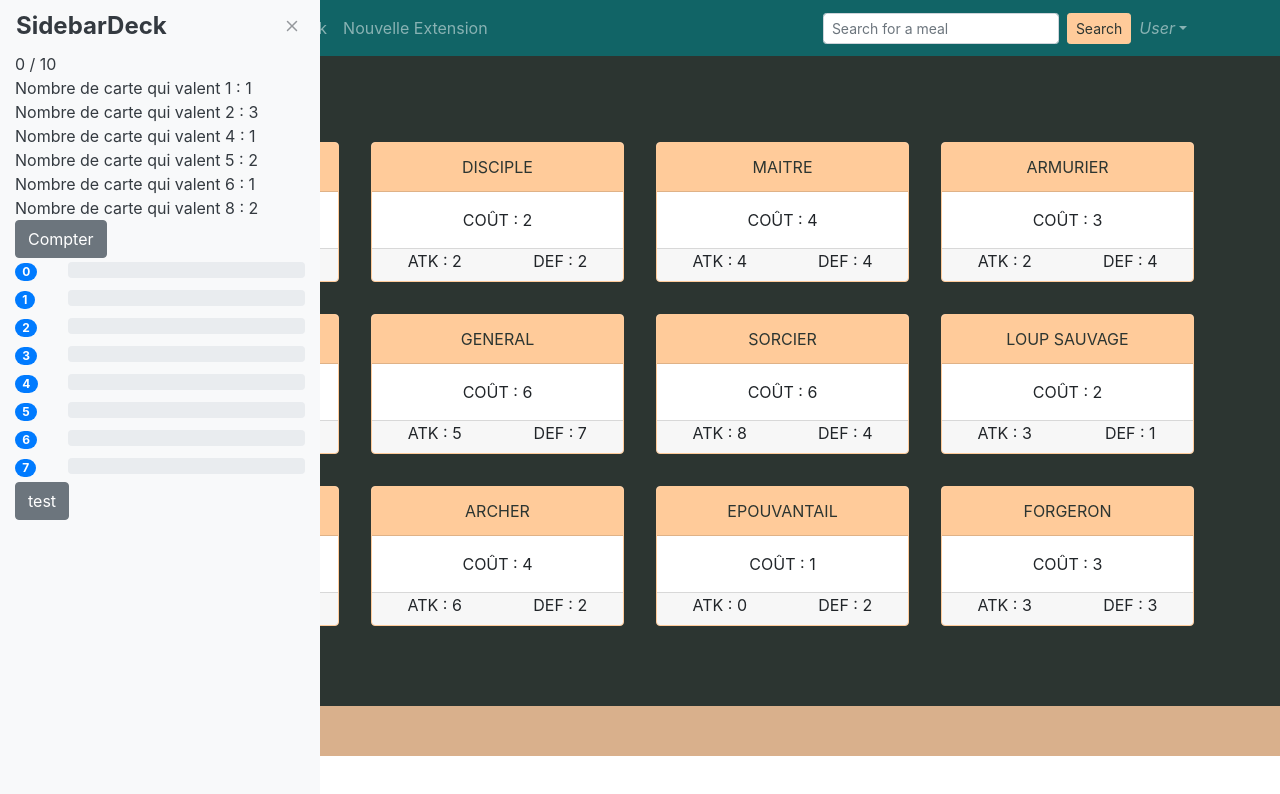
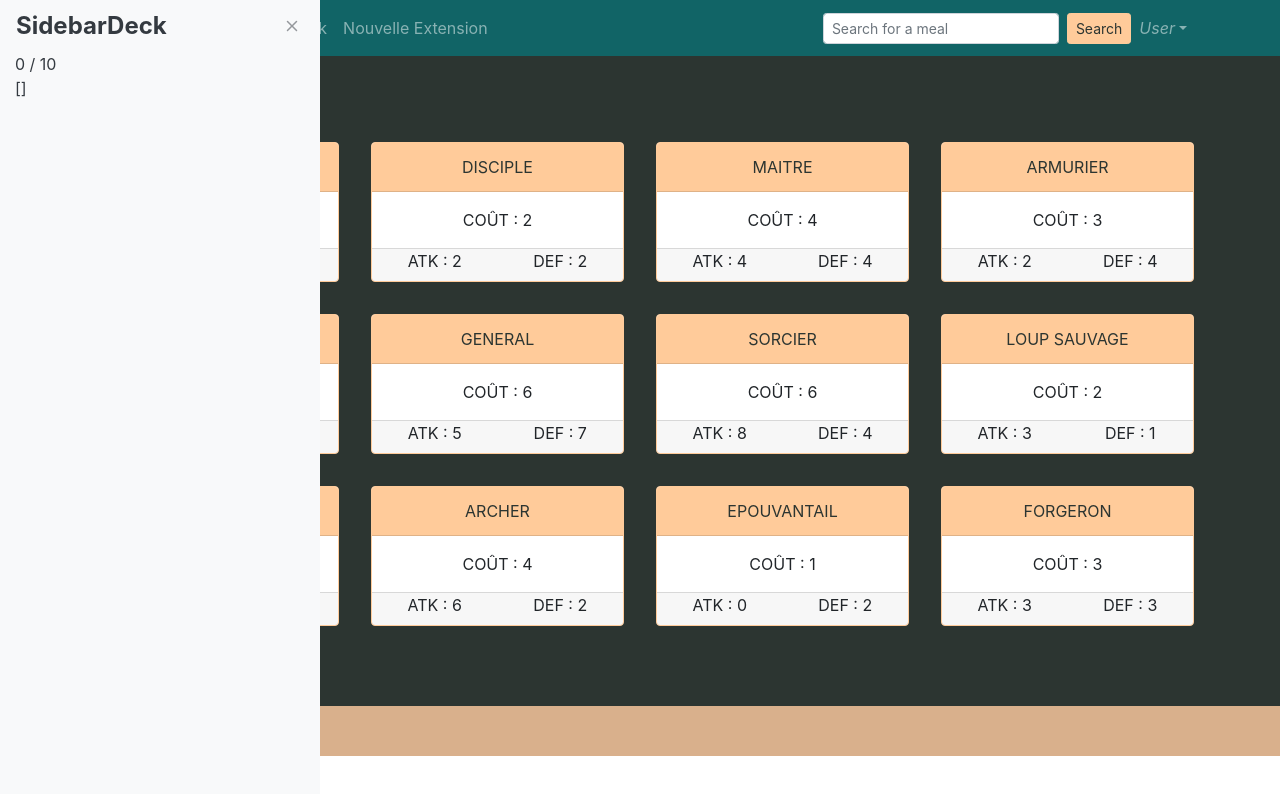
Before and after one commit to al-burger/deckCrafter, a Vue app: page / in a window 1280 px wide. Both pictures are taken after a click on the button "Mon Deck". Shown: the top 794 px of the page. Built offline with nearby package versions, Linux system fonts and the light colour scheme.

Commit message:
compteur sidedeck

```diff
--- a/src/components/MainLayout.vue
+++ b/src/components/MainLayout.vue
@@ -7,20 +7,20 @@
     </b-row>
     <b-row>
       <b-col>
-          <sidebarDeck :card="card" />
-          <Card @addCardEvent="addCard($event)"/>
-        </b-col>
+        <sidebarDeck :card="card"/>
+        <Card @addCardEvent="addCard($event)" />
+      </b-col>
     </b-row>
   </b-container>
 </template>
 
 <script>
-import Card from './card.vue'
-import sidebarDeck from './sidebarDeck.vue'
-import ButtonAndFilters from './ButtonAndFilters.vue'
+import Card from "./card.vue";
+import sidebarDeck from "./sidebarDeck.vue";
+import ButtonAndFilters from "./ButtonAndFilters.vue";
 
 export default {
-  name:'card',
+  name: "card",
   components: {
     Card,
     sidebarDeck,
@@ -29,7 +29,6 @@ export default {
   data() {
     return {
       card: [],
-      counterCost3: Number,
     };
   },
   methods: {
@@ -37,11 +36,14 @@ export default {
       if (this.card.length < 10) {
         this.card.push(card);
       } else {
-         alert('Le Deck Est Plein !')
+        alert("Le Deck Est Plein !");
       }
     },
-  }
+  },
 };
 </script>
 <style scoped>
+.test {
+  color: white;
+}
 </style>
--- a/src/components/card.vue
+++ b/src/components/card.vue
@@ -30,7 +30,6 @@ export default {
   },
   data() {
     return {
-      counterCost3: 0,
       cards: [{
         title:'Paysan',
         cost: '1',
@@ -116,12 +115,6 @@ export default {
   methods: {
     addCard(card){
       this.$emit('addCardEvent', card);
-      if(card.cost == 3) {
-        this.addCounterCost();
-      }
-    },
-    addCounterCost() {
-      this.counterCost ++;
     },
   }
 };
--- a/src/components/deckProgressBar.vue
+++ b/src/components/deckProgressBar.vue
@@ -1,45 +1,46 @@
 <template>
   <div>
-    <div v-for="(bar, index) in bars" class="row mb-1" v-bind:key="index">
-      <div class="col-sm-2">  <b-badge variant="primary" pill>  {{ index }}</b-badge></div>
+    {{costCounterArray}}
+    <div v-for="(result, index) in costCounterArray" class="row mb-1" v-bind:key="index">
+      <div class="col-sm-2">
+        <b-badge variant="primary" pill>{{ result.cost }}</b-badge>
+      </div>
       <div class="col-sm-10 pt-1">
-        <b-progress :value="bar.value" :variant="bar.variant"></b-progress>
+        <b-progress :value="result.count * 10"></b-progress>
       </div>
     </div>
-            <b-button @click="updateProgressBar()">test</b-button>
+
+
   </div>
 </template>
 
 <script>
 export default {
-    name: 'deckProgressBar',
+  name: "deckProgressBar",
   props: {
-      valueOfCards: Array
+    card: Array
   },
   data() {
     return {
-        bars: [
-          { variant: '1', value: 0 },
-          { variant: '2', value: 0 },
-          { variant: '3', value: 0 },
-          { variant: '4', value: 0 },
-          { variant: '5', value: 0 },
-          { variant: '6', value: 0 },
-          { variant: '7', value: 0 },
-          { variant: '8', value: 0 },
-        ],
-      }
+    };
   },
   methods: {
-      updateProgressBar() {
-        console.log(this.valueOfCards)
-        for (var i = 0; i < this.bars.length; i++) {
-          var percentValue = this.valueOfCards[i].quantity *10;
-          this.bars[i].value = percentValue;
+  },
+  computed: {
+    costCounterArray() {
+      var costCounter = {};
+      for (var i = 0; i < this.card.length; i++) {
+        let key = this.card[i].cost;
+        costCounter[key] = {
+          cost: key,
+          count:
+            costCounter[key] && costCounter[key].count
+              ? costCounter[key].count + 1
+              : 1
+        };
+      }
+      return Object.values(costCounter);
     }
   }
-    },
-    computed: {
-    }
-  }
+};
 </script>
--- a/src/components/sidebarDeck.vue
+++ b/src/components/sidebarDeck.vue
@@ -25,13 +25,7 @@
             >{{ totalCard }} / 10</div>
             <b-button v-if="this.card.length > 0" @click="removeDeck()">Supprimer tout</b-button>
             <div v-if="this.card.length === 10">Le deck est plein !</div>
-            <div v-for="(valueOfCard, index) in valueOfCards" :key="index">
-              <div
-                v-if="valueOfCard.quantity > 0"
-              >Nombre de carte qui valent {{valueOfCard.cost}} : {{valueOfCard.quantity}}</div>
-            </div>
-            <b-button @click="countValue()">Compter</b-button>
-            <deckProgressBar :valueOfCards="valueOfCards" />
+            <deckProgressBar :card="card" />
           </b-col>
         </b-row>
       </b-container>
@@ -48,40 +42,6 @@ export default {
   },
   data() {
     return {
-      valueOfCards: [
-        {
-          cost: 1,
-          quantity: 1
-        },
-        {
-          cost: 2,
-          quantity: 3
-        },
-        {
-          cost: 3,
-          quantity: 0
-        },
-        {
-          cost: 4,
-          quantity: 1
-        },
-        {
-          cost: 5,
-          quantity: 2
-        },
-        {
-          cost: 6,
-          quantity: 1
-        },
-        {
-          cost: 7,
-          quantity: 0
-        },
-        {
-          cost: 8,
-          quantity: 2
-        }
-      ]
     };
   },
   props: {
@@ -93,21 +53,12 @@ export default {
     },
     removeDeck() {
       this.card.splice(0);
-    },
-    countValue() {
-      this.card.forEach(item => {
-        if (item.cost == 2) {
-          this.valueOfCards.cost.push("2");
-          this.valueOfCards.quantity.push(item.length);
-        }
-      });
-      console.log(this.valueOfCards);
     }
   },
   computed: {
     totalCard() {
       return this.card.length;
-    }
+    },
   }
 };
 </script>
```
Lines whose indentation alone changed are shown as unchanged.
